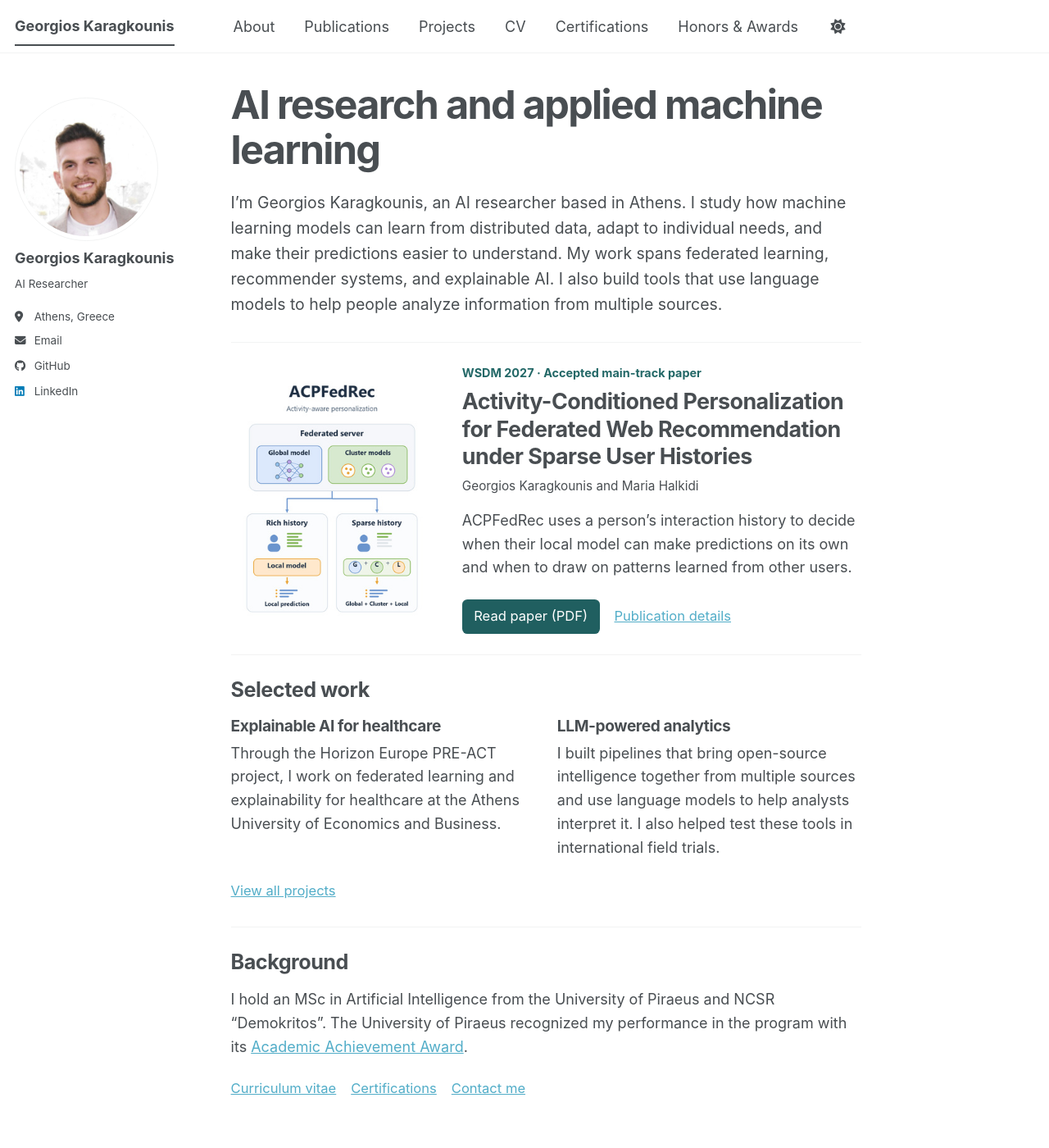
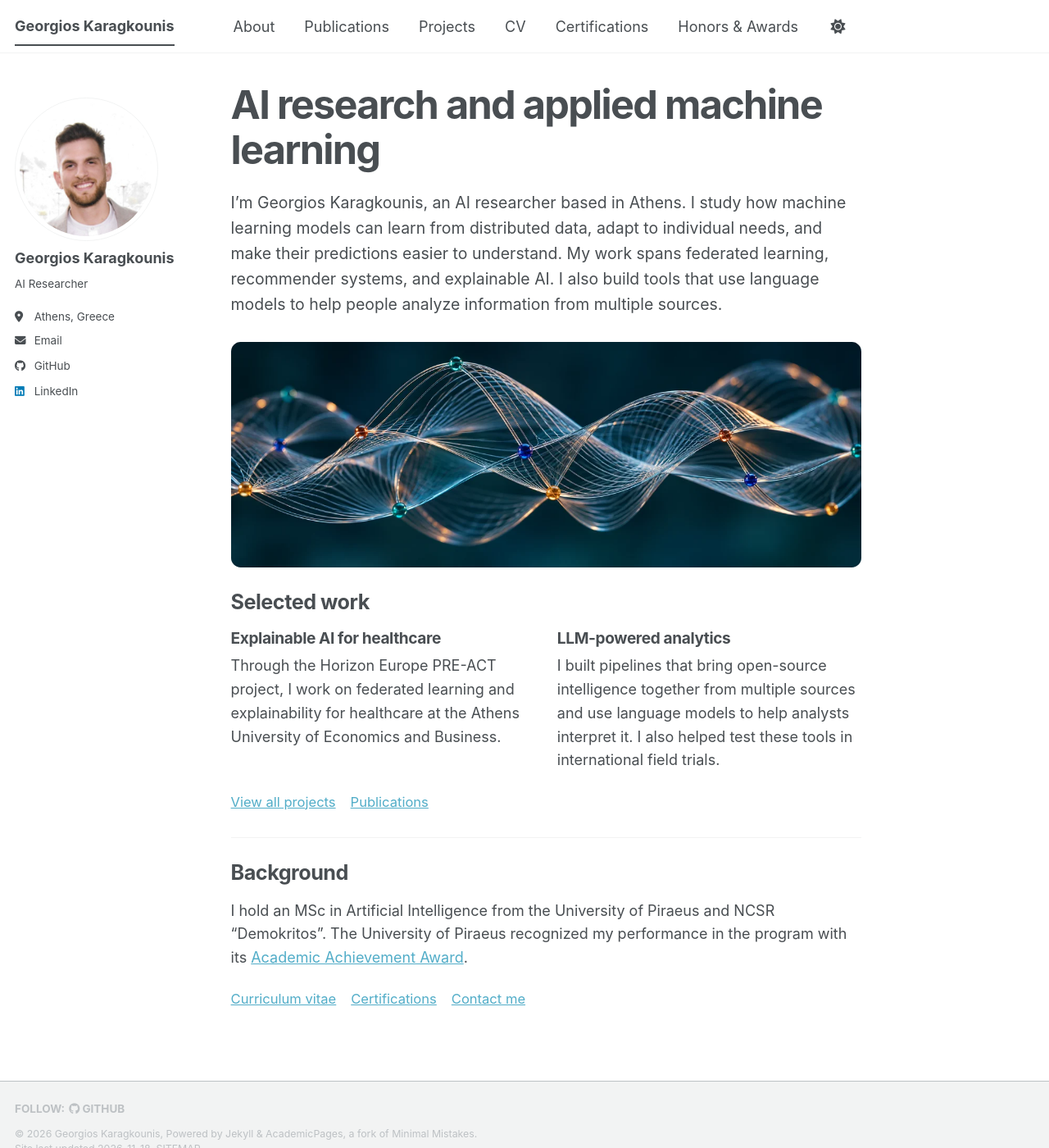
Before and after one commit to georgekaragounis/gkaragounis.github.io, a Jekyll site: the page built from _pages/about.md, in a window 1280 px wide and 1400 px high. Shown: the whole window at 82% size. Built offline with Jekyll 4.4.1, drawn with Linux system fonts in a browser that asks for light colours; a script bundle is joined from its source files by our own code; a style sheet for code colours, icons or effects is not loaded.

Commit message:
Illustrate the research homepage and move the paper thumbnail to Publications

```diff
--- a/_pages/about.md
+++ b/_pages/about.md
@@ -9,16 +9,7 @@ redirect_from:
 <div class="research-home">
 <p class="research-intro">I’m Georgios Karagkounis, an AI researcher based in Athens. I study how machine learning models can learn from distributed data, adapt to individual needs, and make their predictions easier to understand. My work spans federated learning, recommender systems, and explainable AI. I also build tools that use language models to help people analyze information from multiple sources.</p>
 
-<section class="research-feature" aria-labelledby="featured-paper">
-  <img class="research-diagram" src="{{ '/images/acpfedrec-overview.jpg' | relative_url }}" width="302" height="392" alt="ACPFedRec uses local predictions for users with rich histories and combines global, cluster, and local predictions for users with sparse histories.">
-  <div>
-    <p class="research-venue">WSDM 2027 · Accepted main-track paper</p>
-    <h2 id="featured-paper">Activity-Conditioned Personalization for Federated Web Recommendation under Sparse User Histories</h2>
-    <p class="research-authors">Georgios Karagkounis and Maria Halkidi</p>
-    <p>ACPFedRec uses a person’s interaction history to decide when their local model can make predictions on its own and when to draw on patterns learned from other users.</p>
-    <div class="research-links"><a class="paper-action" href="{{ '/files/ACPFedRec_WSDM2027.pdf' | relative_url }}">Read paper (PDF)</a><a href="{{ '/publication/acpfedrec-wsdm2027/' | relative_url }}">Publication details</a></div>
-  </div>
-</section>
+<img class="research-banner" src="{{ '/images/ai-research-banner.webp' | relative_url }}" width="1200" height="430" alt="">
 
 <section class="research-work" aria-labelledby="selected-work">
   <h2 id="selected-work">Selected work</h2>
@@ -26,7 +17,7 @@ redirect_from:
     <div><h3>Explainable AI for healthcare</h3><p>Through the Horizon Europe PRE-ACT project, I work on federated learning and explainability for healthcare at the Athens University of Economics and Business.</p></div>
     <div><h3>LLM-powered analytics</h3><p>I built pipelines that bring open-source intelligence together from multiple sources and use language models to help analysts interpret it. I also helped test these tools in international field trials.</p></div>
   </div>
-  <a href="{{ '/projects/' | relative_url }}">View all projects</a>
+  <div class="research-links"><a href="{{ '/projects/' | relative_url }}">View all projects</a><a href="{{ '/publications/' | relative_url }}">Publications</a></div>
 </section>
 
 <section class="research-background" aria-labelledby="background">
--- a/_sass/layout/_academic-profile.scss
+++ b/_sass/layout/_academic-profile.scss
@@ -53,14 +53,7 @@ html[data-theme="dark"] .page__content { --profile-accent: #8acec8; }
 .research-home {
   .research-intro {font-size:1.08em;max-width:66ch;margin:0 0 1.65rem}
   h2,h3 {border:0;padding:0;line-height:1.25;letter-spacing:-.02em}
-  .research-feature {display:grid;grid-template-columns:minmax(145px,32%) 1fr;align-items:center;gap:clamp(1rem,3vw,2rem);padding:1.4rem 0;border-block:1px solid var(--profile-rule)}
-  .research-diagram {display:block;width:100%;max-width:230px;height:auto;margin:auto}
-  .research-feature h2 {font-size:clamp(1.2rem,2.1vw,1.65rem);margin:.4rem 0}
-  .research-venue {font-size:.8em;font-weight:700;color:var(--profile-accent);margin:0}
-  .research-authors {font-size:.85em;margin:0 0 .85rem}
   .research-links {display:flex;align-items:center;flex-wrap:wrap;gap:.65rem 1rem;font-size:.92em}
-  a.paper-action {background:#205f60;color:white;text-decoration:none;border-radius:.35rem;padding:.48rem .8rem}
-  a.paper-action:hover {background:#154b4c}
   .research-work,.research-background {padding:1.5rem 0 .3rem}
   .research-work h2,.research-background h2 {margin:0 0 .9rem;font-size:1.4em}
   .research-columns {display:grid;grid-template-columns:1fr 1fr;gap:1.5rem}
@@ -68,9 +61,16 @@ html[data-theme="dark"] .page__content { --profile-accent: #8acec8; }
   .research-work > a {font-size:.92em}
   .research-background {border-top:1px solid var(--profile-rule);margin-top:1.4rem}
   @media(max-width:40em) {
-    .research-feature,.research-columns {grid-template-columns:1fr}
-    .research-feature > div {grid-row:1}
-    .research-diagram {max-width:190px}
+    .research-columns {grid-template-columns:1fr}
     .research-columns {gap:.35rem}
   }
 }
+
+.research-banner {display:block;width:100%;height:auto;border-radius:.65rem}
+.publication-with-image {display:grid;grid-template-columns:minmax(90px,19%) 1fr;align-items:start;gap:clamp(1rem,3vw,1.65rem)}
+.publication-thumbnail {display:block;width:fit-content;max-width:100%;line-height:0}
+.publication-thumbnail img {display:block;width:100%;height:auto;border-radius:.3rem}
+@media(max-width:34em) {
+  .publication-with-image {grid-template-columns:1fr}
+  .publication-thumbnail {width:105px}
+}
```
Also changed, not shown: _pages/publications.html (+6 -1 lines), _publications/2027-02-15-acpfedrec.md (+1 -0 lines), images/ai-research-banner.webp (added).
